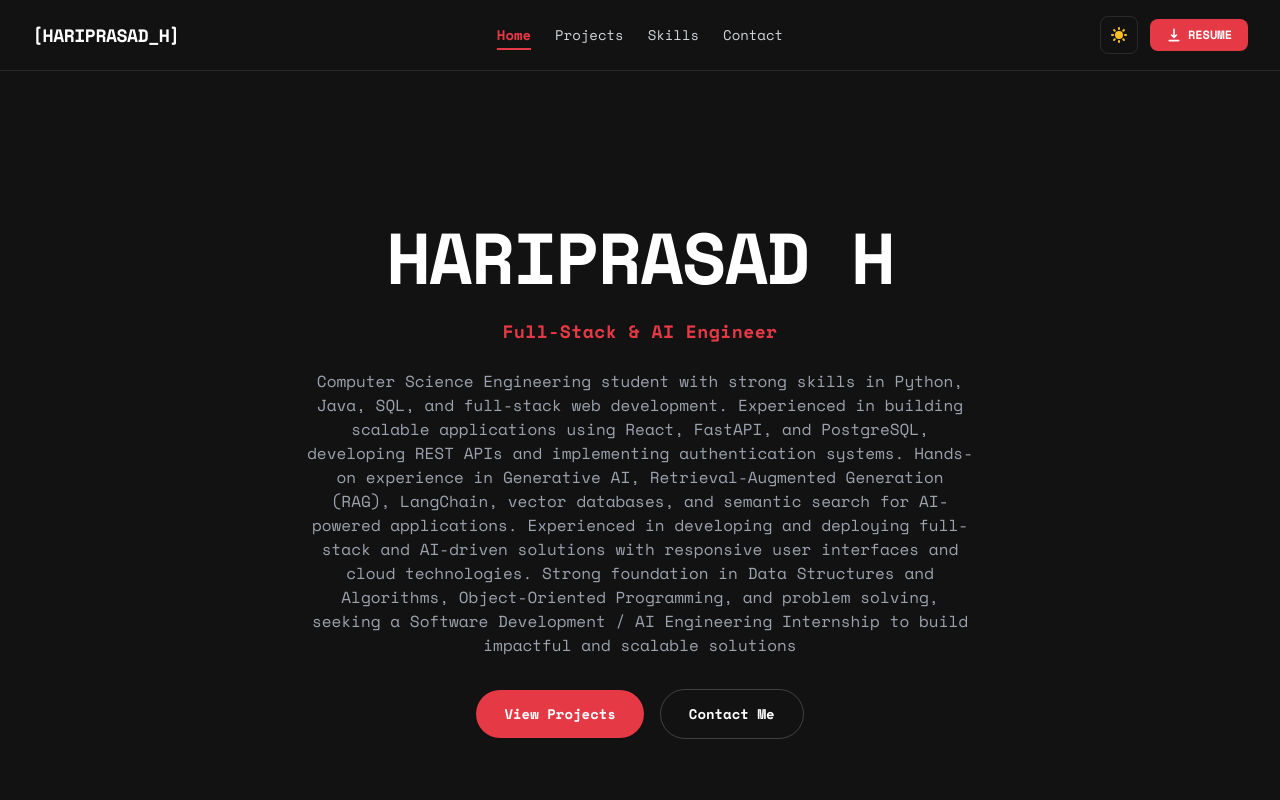
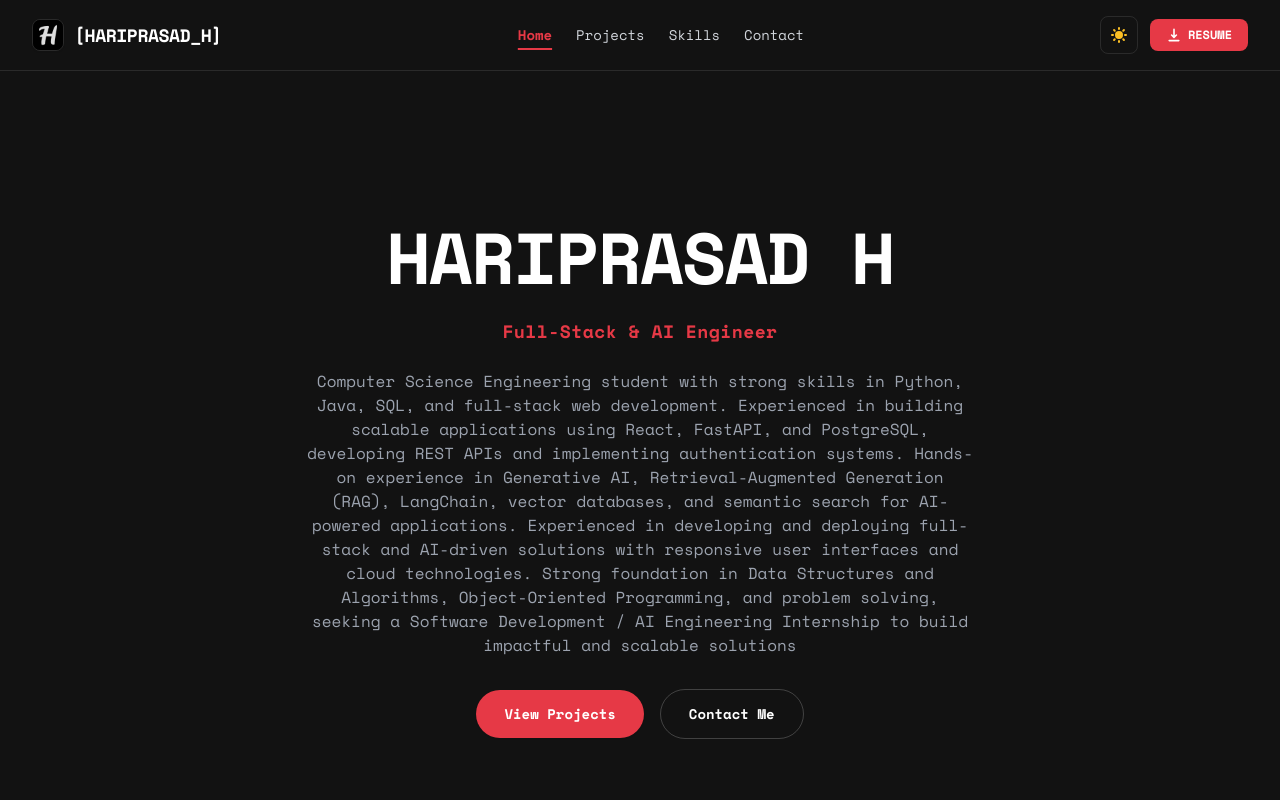
Before and after one commit to Hariprasad-1809/Portfolio, a React (Vite) app: page / in a window 1280 px wide. Shown: the top 800 px of the page. Built offline with nearby package versions, Linux system fonts and the light colour scheme.

Commit message:
Added icon

```diff
--- a/index.html
+++ b/index.html
@@ -20,8 +20,8 @@
     <!-- Canonical Link -->
     <link rel="canonical" href="https://hariprasad-dev.vercel.app/" />
 
-    <!-- Favicons -->
-    <link rel="icon" type="image/svg+xml" href="/favicon.svg" />
+    <!-- Favicon / Brand Logo -->
+    <link rel="icon" type="image/png" href="/apple-touch-icon.png" />
     <link rel="apple-touch-icon" href="/apple-touch-icon.png" />
 
     <!-- Open Graph (WhatsApp, LinkedIn, Discord, Facebook) -->
@@ -36,9 +36,13 @@
       property="og:description"
       content="Full-Stack &amp; GenAI Developer | Python, React, FastAPI, RAG &amp; Google Gemini | Building AI-powered web applications and intelligent developer tools."
     />
+    <meta
+      property="og:image"
+      content="https://hariprasad-dev.vercel.app/apple-touch-icon.png"
+    />
 
     <!-- Twitter / X Card -->
-    <meta name="twitter:card" content="summary_large_image" />
+    <meta name="twitter:card" content="summary" />
     <meta name="twitter:url" content="https://hariprasad-dev.vercel.app/" />
     <meta
       name="twitter:title"
@@ -48,6 +52,10 @@
       name="twitter:description"
       content="Full-Stack &amp; GenAI Developer | Python, React, FastAPI, RAG &amp; Google Gemini | Building AI-powered applications."
     />
+    <meta
+      name="twitter:image"
+      content="https://hariprasad-dev.vercel.app/apple-touch-icon.png"
+    />
   </head>
 
   <body>
--- a/src/components/Navbar.jsx
+++ b/src/components/Navbar.jsx
@@ -23,13 +23,18 @@ const Navbar = () => {
     <header className="fixed top-0 left-0 right-0 z-50 bg-white dark:bg-[#121212] border-b border-black/10 dark:border-white/10">
       <div className="max-w-7xl mx-auto px-5 sm:px-8 py-4 flex items-center justify-between">
 
-        {/* Brand Logo / Monospace Name */}
+        {/* Brand Logo */}
         <Link
           to="/"
-          className="font-mono font-bold text-lg text-black dark:text-white tracking-tight hover:text-[#E63946] dark:hover:text-[#E63946] transition-colors"
+          className="flex items-center gap-2.5 font-mono font-bold text-lg text-black dark:text-white tracking-tight hover:text-[#E63946] dark:hover:text-[#E63946] transition-colors group"
           onClick={() => setOpen(false)}
         >
-          [HARIPRASAD_H]
+          <img
+            src="/apple-touch-icon.png"
+            alt="Hariprasad Logo"
+            className="w-8 h-8 rounded-lg object-contain shadow-sm border border-black/10 dark:border-white/10 group-hover:scale-105 transition-transform"
+          />
+          <span>[HARIPRASAD_H]</span>
         </Link>
 
         {/* Desktop Links */}
```
